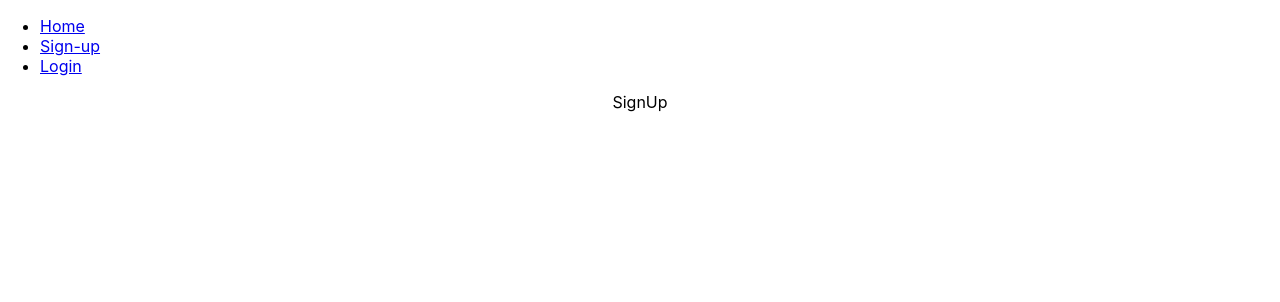
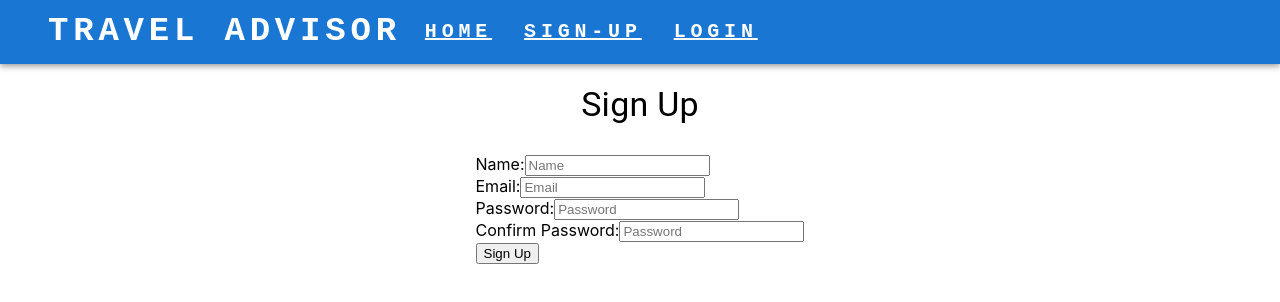
Before and after one commit to aniket2499/TripPlanner, a React (Create React App) app in the folder client/: page /signup in a window 1280 px wide. Shown: the top 302 px of the page. Built offline with nearby package versions, Linux system fonts and the light colour scheme; no server answers.

Commit message:
added signup feature

```diff
--- a/client/package.json
+++ b/client/package.json
@@ -5,6 +5,7 @@
   "dependencies": {
     "@emotion/react": "^11.10.5",
     "@emotion/styled": "^11.10.5",
+    "@mui/icons-material": "^5.10.16",
     "@mui/material": "^5.10.14",
     "@reduxjs/toolkit": "^1.9.0",
     "@testing-library/jest-dom": "^5.16.5",
--- a/client/src/App.js
+++ b/client/src/App.js
@@ -16,12 +16,10 @@ function App() {
       <Router>
         <Navigation />
         <Routes>
-        <Route path='/' element={<PrivateRoute />}>
           <Route exact path="/" element={<Home/>} />
-        </Route>
-        <Route path='/account' element={<PrivateRoute />}>
-          <Route path="/account" element={<Account/>} />
-        </Route>
+          <Route path='/account' element={<PrivateRoute />}>
+            <Route path="/account" element={<Account/>} />
+          </Route>
           <Route path="/login" element={<Login/>} />
           <Route path="/signup" element={<SignUp/>} />
         </Routes>
--- a/client/src/components/Navigation.js
+++ b/client/src/components/Navigation.js
@@ -1,8 +1,13 @@
 import React, {useContext} from 'react';
-import {NavLink} from 'react-router-dom';
 import {AuthContext} from '../firebase/Auth';
 import SignOutBtn from './SignOut';
 import '../App.css';
+
+import AppBar from '@mui/material/AppBar';
+import Toolbar from '@mui/material/Toolbar';
+import Typography from '@mui/material/Typography';
+import Container from '@mui/material/Container';
+import Button from '@mui/material/Button';
 
 const Navigation = () => {
   const currentUser = useContext(AuthContext);
@@ -11,38 +16,146 @@ const Navigation = () => {
 
 const NavigationAuth = () => {
   return (
-    <nav className='navigation'>
-      <ul>
-        <li>
-          <NavLink to='/'>Home</NavLink>
-        </li>
-        <li>
-          <NavLink to='/account'>Account</NavLink>
-        </li>
-        <li>
-          <SignOutBtn />
-        </li>
-      </ul>
-    </nav>
+    <AppBar position="static">
+      <Container maxWidth="xl">
+      <Toolbar >
+      <Typography
+            variant="h4"
+            noWrap
+            component="a"
+            href="/"
+            sx={{
+              mr: 2,
+              display: { xs: 'none', md: 'flex' },
+              fontFamily: 'monospace',
+              fontWeight: 700,
+              letterSpacing: '.3rem',
+              color: 'inherit',
+              textDecoration: 'none',
+            }}
+          >
+            TRAVEL ADVISOR
+          </Typography>
+          <Button key='home' sx={{ color: '#fff' }}>
+            <Typography
+                variant="h6"
+                component="a"
+                href="/"
+                sx={{
+                  mr: 2,
+                  display: { xs: 'none', sm: 'block' },
+                  flexGrow: 1,
+                  fontFamily: 'monospace',
+                  fontWeight: 700,
+                  letterSpacing: '.3rem',
+                  color: 'white',
+                }}
+              >Home
+              </Typography>
+            </Button>
+            <Button key='accont' sx={{ color: '#fff' }}>
+              <Typography
+                  variant="h6"
+                  component="a"
+                  href="/account"
+                  sx={{
+                    mr: 2,
+                    display: { xs: 'none', sm: 'block' },
+                    flexGrow: 1,
+                    fontFamily: 'monospace',
+                    fontWeight: 700,
+                    letterSpacing: '.3rem',
+                    color: 'white',
+                  }}
+                >Account
+                </Typography>
+            </Button>
+            <SignOutBtn />
+        </Toolbar>
+      </Container>
+    </AppBar>
   );
 };
 
+
+
 const NavigationNonAuth = () => {
+
   return (
-    <nav className='navigation'>
-      <ul>
-        <li>
-          <NavLink to='/'>Home</NavLink>
-        </li>
-        <li>
-          <NavLink to='/signup'>Sign-up</NavLink>
-        </li>
-
-        <li>
-          <NavLink to='/login'>Login</NavLink>
-        </li>
-      </ul>
-    </nav>
+    <AppBar position="static">
+      <Container maxWidth="xl">
+      <Toolbar >
+      <Typography
+            variant="h4"
+            noWrap
+            component="a"
+            href="/"
+            sx={{
+              mr: 2,
+              display: { xs: 'none', md: 'flex' },
+              fontFamily: 'monospace',
+              fontWeight: 700,
+              letterSpacing: '.3rem',
+              color: 'inherit',
+              textDecoration: 'none',
+            }}
+          >
+            TRAVEL ADVISOR
+          </Typography>
+          <Button key='home' sx={{ color: '#fff' }}>
+            <Typography
+                variant="h6"
+                component="a"
+                href="/"
+                sx={{
+                  mr: 2,
+                  display: { xs: 'none', sm: 'block' },
+                  flexGrow: 1,
+                  fontFamily: 'monospace',
+                  fontWeight: 700,
+                  letterSpacing: '.3rem',
+                  color: 'white',
+                }}
+              >Home
+              </Typography>
+            </Button>
+            <Button key='signup' sx={{ color: '#fff' }}>
+              <Typography
+                  variant="h6"
+                  component="a"
+                  href="/signup"
+                  sx={{
+                    mr: 2,
+                    display: { xs: 'none', sm: 'block' },
+                    flexGrow: 1,
+                    fontFamily: 'monospace',
+                    fontWeight: 700,
+                    letterSpacing: '.3rem',
+                    color: 'white',
+                  }}
+                >Sign-up
+                </Typography>
+            </Button>
+            <Button key='login' sx={{ color: '#fff' }}>
+              <Typography
+                  variant="h6"
+                  component="a"
+                  href="/login"
+                  sx={{
+                    mr: 2,
+                    display: { xs: 'none', sm: 'block' },
+                    flexGrow: 1,
+                    fontFamily: 'monospace',
+                    fontWeight: 700,
+                    letterSpacing: '.3rem',
+                    color: 'white',
+                  }}
+                >Login
+                </Typography>
+            </Button>
+        </Toolbar>
+      </Container>
+    </AppBar>
   );
 };
 
--- a/client/src/components/SignUp.js
+++ b/client/src/components/SignUp.js
@@ -1,9 +1,100 @@
-import React from "react";
-import ReactDOM from "react-dom/client";
+import React, {useState, useContext} from "react";
+import {Navigate} from 'react-router-dom'
+import {doCreateUserWithEmailAndPassword} from '../firebase/FirebaseFunctions';
+import {AuthContext} from '../firebase/Auth';
+import { Grid } from '@mui/material';
+import Typography from '@mui/material/Typography';
+// import SocialSignIn from './SocialSignIn';
 import "../App.css";
 
 function SignUp() {
-  return <div className="App">SignUp</div>;
+
+  const currUser = useContext(AuthContext);
+  const [pswdMatch, setPswdMatch] = useState('');
+
+  const handleSignUp = async (e) => {
+    e.preventDefault();
+    const {displayName, email, pwd1, pwd2} = e.target.elements;
+    if (pwd1.value !== pwd2.value) {
+      setPswdMatch('Passwords do not match');
+      return false;
+    } else {
+      try {
+        await doCreateUserWithEmailAndPassword(email.value, pwd1.value, displayName.value);
+      } catch (error) {
+        alert(error);
+      }
+    }
+  }
+
+  if (currUser) {
+    return <Navigate to="/" />
+  }
+
+  return(
+    <div>
+      <br/>
+      <Grid container spacing={2} direction="column" alignItems="center" justifyContent="center" style={{ minHeight: '20vh' }}>
+        <Grid item xs={3}>
+          <Typography variant="h4" component="h1" gutterBottom>
+            Sign Up
+          </Typography>
+        </Grid>
+        <Grid item xs={3}>
+          {pswdMatch && <h4 className="error">{pswdMatch}</h4>}
+          <form onSubmit={handleSignUp}>
+            <label>
+              Name:
+              <input name='displayName' type='text' placeholder='Name' required/>
+            </label>
+            <br/>
+            <label>
+              Email:
+              <input name='email' type='email' placeholder='Email' required/>
+            </label>
+            <br/>
+            <label>
+              Password:
+              <input name='pwd1' id="pwd1" type='password' placeholder='Password' autoComplete="off" required/>
+            </label>
+            <br/>
+            <label>
+              Confirm Password:
+              <input name='pwd2' id="pwd2" type='password' placeholder='Password' autoComplete="off" required/>
+            </label>
+            <br/>
+            <button id='submitButton' name='submitButton' type='submit'>
+              Sign Up
+            </button>
+          </form>
+        </Grid>
+      </Grid>
+      {/* {pswdMatch && <h4 className="error">{pswdMatch}</h4>}
+      <form onSubmit={handleSignUp}>
+        <label>
+          Name:
+          <input name='displayName' type='text' placeholder='Name' required/>
+        </label>
+        <label>
+          Email:
+          <input name='email' type='email' placeholder='Email' required/>
+        </label>
+        <label>
+          Password:
+          <input name='pwd1' id="pwd1" type='password' placeholder='Password' autoComplete="off" required/>
+        </label>
+        <label>
+          Confirm Password:
+          <input name='pwd2' id="pwd2" type='password' placeholder='Password' autoComplete="off" required/>
+        </label>
+        <button id='submitButton' name='submitButton' type='submit'>
+          Sign Up
+        </button>
+      </form> */}
+      <br />
+      {/* <SocialSignIn /> */}
+    </div>
+  );
 }
 
 export default SignUp;
```
Also changed, not shown: 1 other file (tests, documents, lock files or other folders).
